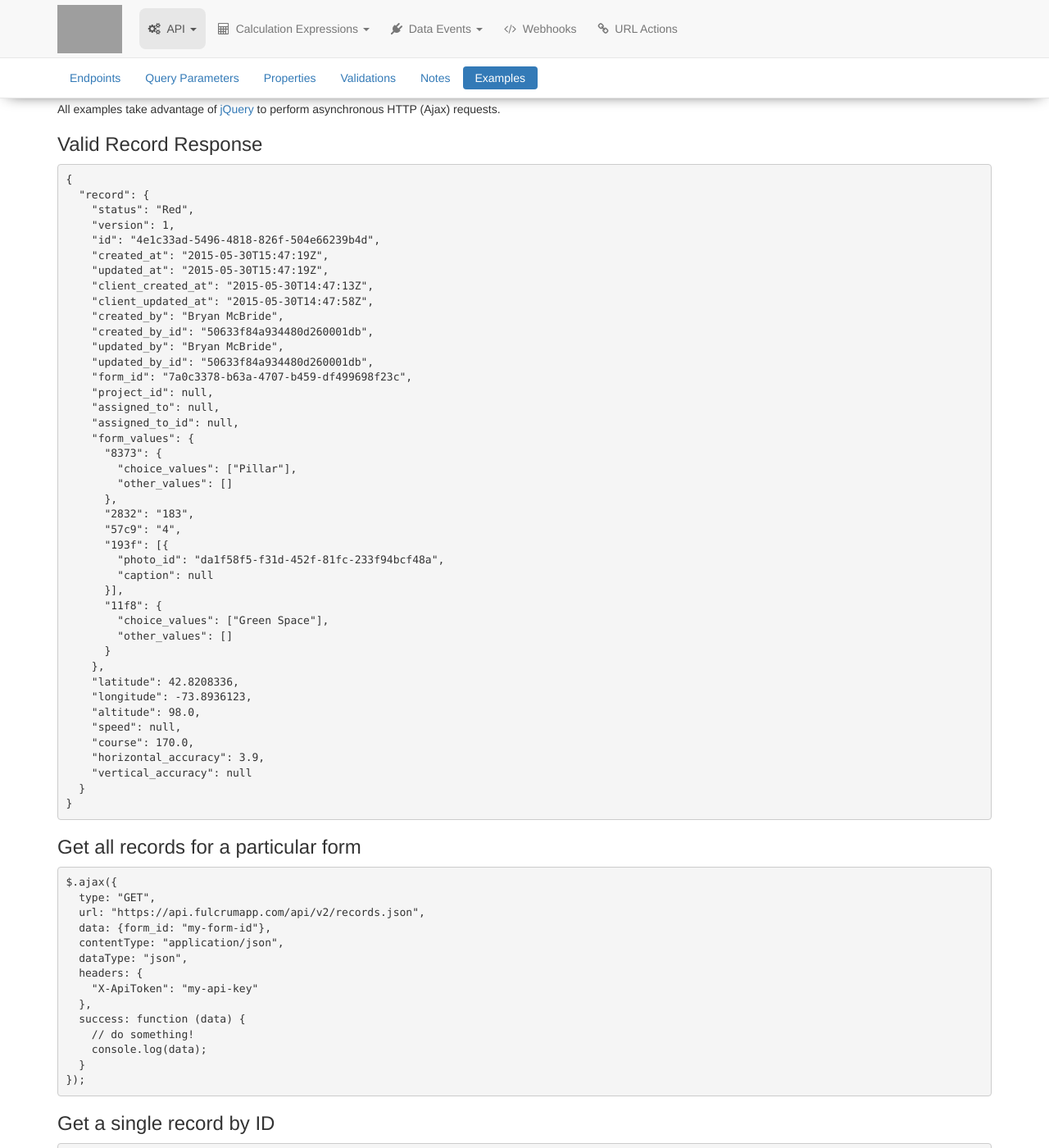
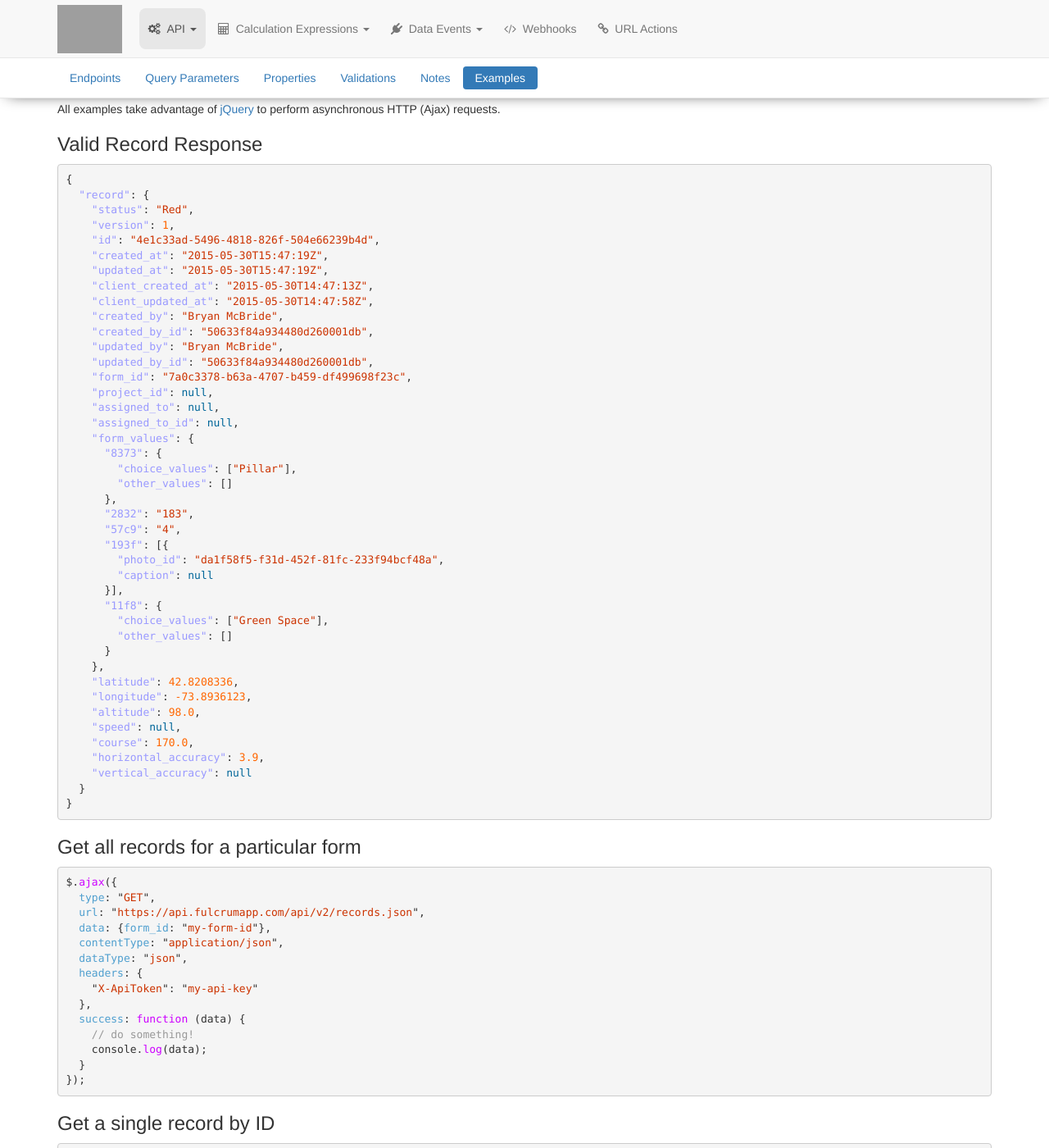
Before and after one commit to rylincoln/developer.fulcrumapp.com, a Jekyll site: the page built from _endpoints/records.md, in a window 1280 px wide and 1400 px high, scrolled down 5085 px. Shown: the whole window at 82% size. Built offline with Jekyll 4.4.1, drawn with Linux system fonts in a browser that asks for light colours; nearby versions of some CDN libraries; some of the changed text lies outside the part shown; grey boxes are pictures that could not be loaded.

Commit message:
fix syntax highlighting

````diff
--- a/_endpoints/records.md
+++ b/_endpoints/records.md
@@ -154,7 +154,7 @@ All examples take advantage of [jQuery](http://jquery.com/) to perform asynchron
 
 ### Valid Record Response
 
-```
+```json
 {
   "record": {
     "status": "Red",
@@ -201,7 +201,7 @@ All examples take advantage of [jQuery](http://jquery.com/) to perform asynchron
 
 ### Get all records for a particular form
 
-```
+```js
 $.ajax({
   type: "GET",
   url: "https://api.fulcrumapp.com/api/v2/records.json",
@@ -220,7 +220,7 @@ $.ajax({
 
 ### Get a single record by ID
 
-```
+```js
 $.ajax({
   type: "GET",
   url: "https://api.fulcrumapp.com/api/v2/records/my-record-id.json",
@@ -238,7 +238,7 @@ $.ajax({
 
 ### Create a new record
 
-```
+```js
 $.ajax({
   type: "POST",
   url: "https://api.fulcrumapp.com/api/v2/records.json",
@@ -271,7 +271,7 @@ $.ajax({
 
 ### Update a record
 
-```
+```js
 $.ajax({
   type: "PUT",
   url: "https://api.fulcrumapp.com/api/v2/records/my-record-id.json",
@@ -304,7 +304,7 @@ $.ajax({
 
 ### Delete a record
 
-```
+```js
 $.ajax({
   type: "DELETE",
   url: "https://api.fulcrumapp.com/api/v2/records/my-record-id.json",
````
